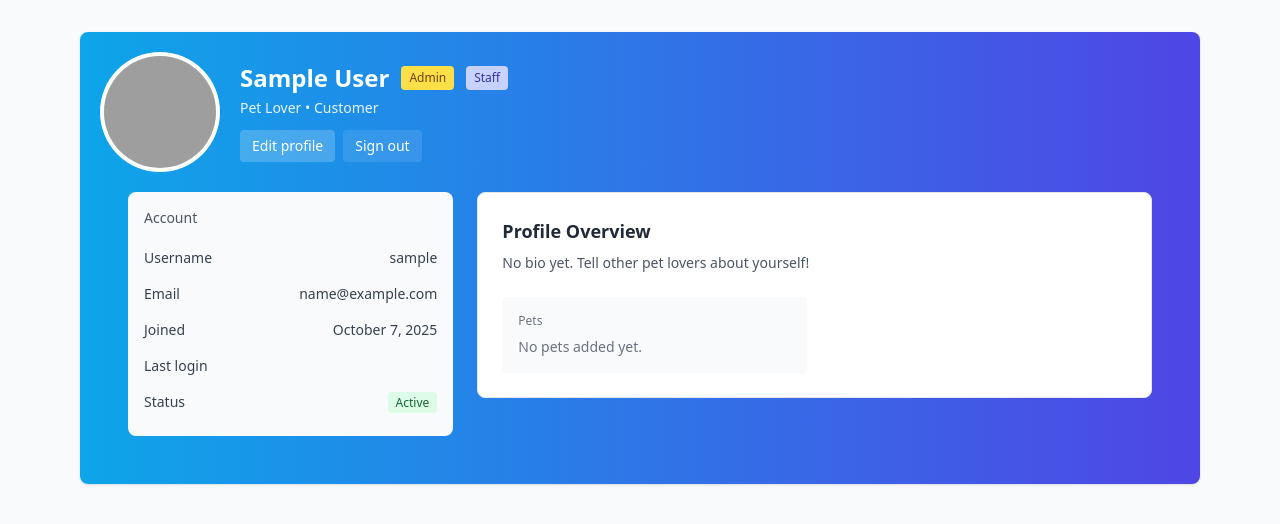
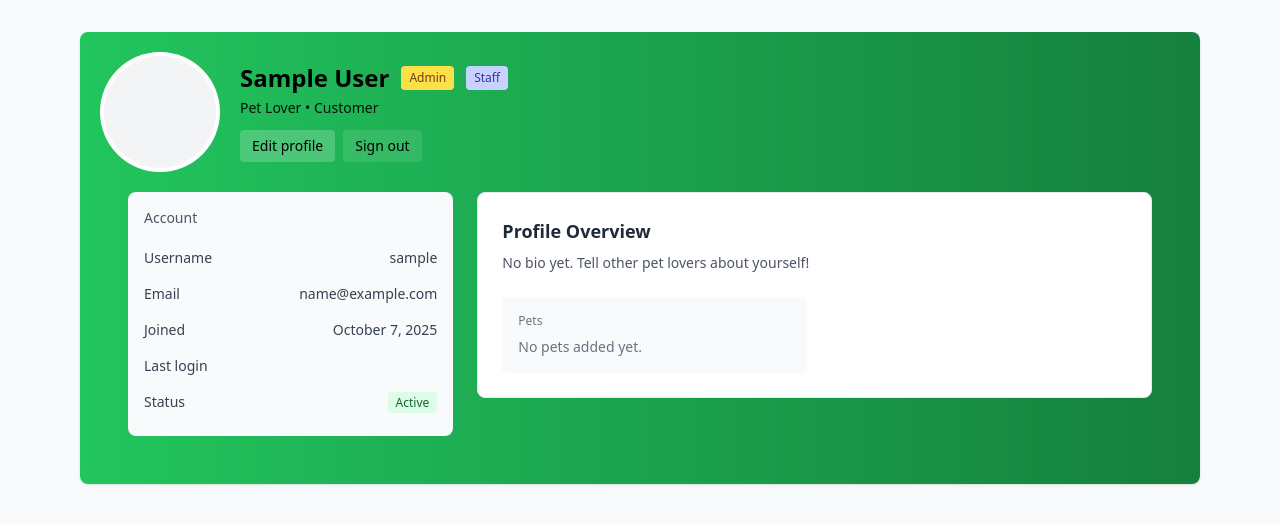
Before and after one commit to KKP240/Devtools-Proj-Repo, a Django app: page /myprofile/ in a window 1280 px wide. Shown: the part 89-613 px from the top of the page. Run offline with Django 5.2, Linux system fonts and the light colour scheme; the visitor is signed in with stand-in values (Sample User, id 1); data that the repository does not hold is empty; some libraries are stand-ins or nearby versions; grey boxes are pictures that could not be loaded.

Commit message:
update color

```diff
--- a/pettech/pettechApp/templates/myprofile.html
+++ b/pettech/pettechApp/templates/myprofile.html
@@ -10,14 +10,14 @@
 <div class="max-w-6xl mx-auto my-8 px-4">
   <div class="bg-white shadow rounded-lg overflow-hidden">
     <!-- Header -->
-    <div class="p-6 bg-gradient-to-r from-sky-500 to-indigo-600 text-white">
+    <div class="p-6 bg-gradient-to-r from-green-500 to-green-700 text-black">
       <div class="flex items-center gap-6">
         <div class="w-28 h-28 rounded-full ring-4 ring-white overflow-hidden bg-gray-100 flex-shrink-0">
           {# If you have avatar image in caregiver_profile, else fallback #}
           {% if caregiver_profile and caregiver_profile.avatar %}
             <img src="{{ caregiver_profile.avatar.url }}" alt="{{ user.username }} avatar" class="w-full h-full object-cover">
           {% else %}
-            <img src="{% static 'images/default-avatar.png' %}" alt="default avatar" class="w-full h-full object-cover">
+            <img src="{% static 'images/default-avatar.png' %}" alt="default avatar" class="w-full h-full object-cover hidden">
           {% endif %}
         </div>
         <div>
```
